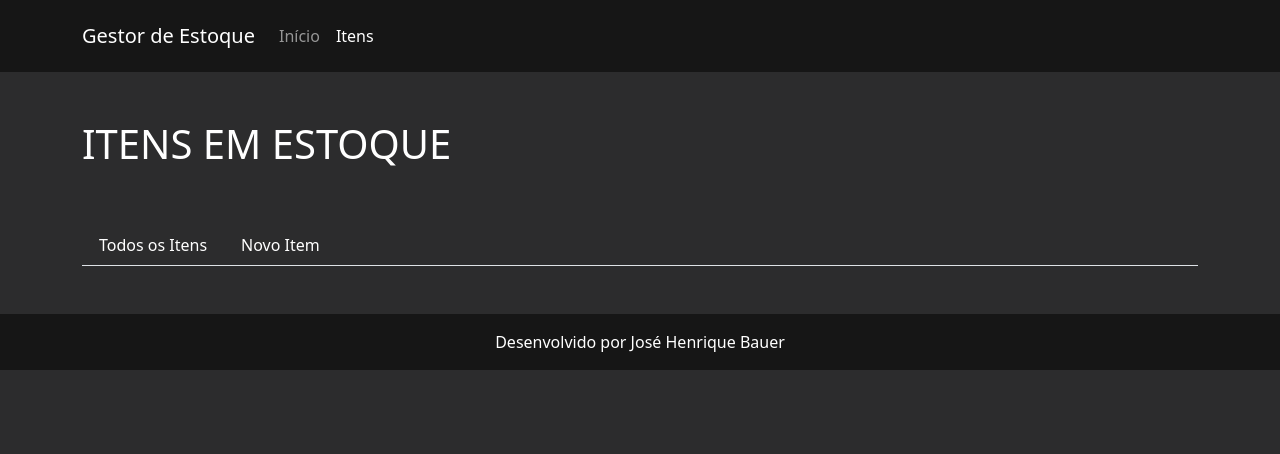
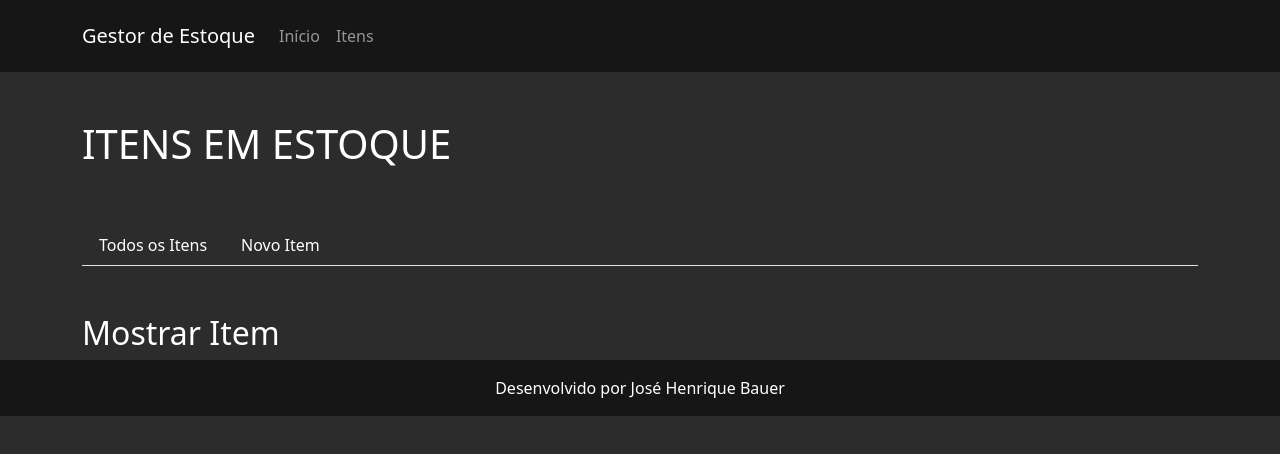
Before and after one commit to josebauer/gestor-de-estoque, a React (Vite) app: page /items/1 in a window 1280 px wide. Shown: the top 454 px of the page. Built offline with nearby package versions, Linux system fonts and the light colour scheme.

Commit message:
Arruma links de navegação e classes CSS

```diff
--- a/src/pages/RootLayout.jsx
+++ b/src/pages/RootLayout.jsx
@@ -1,5 +1,5 @@
 import { Container, Nav, Navbar } from "react-bootstrap";
-import { Outlet, useLocation } from "react-router-dom";
+import { Link, Outlet, useLocation } from "react-router-dom";
 
 export default function RootLayout() {
   const { pathname } = useLocation()
@@ -9,10 +9,20 @@ export default function RootLayout() {
       <header>
         <Navbar data-bs-theme="dark" className="navbar p-3">
           <Container>
-            <Navbar.Brand href="/">Gestor de Estoque</Navbar.Brand>
-            <Nav className="me-auto" defaultActiveKey={pathname === '/' ? '/' : '/items'}>
-              <Nav.Link href="/">Início</Nav.Link>
-              <Nav.Link href="/items">Itens</Nav.Link>
+            <Navbar.Brand as={Link} to="/">Gestor de Estoque</Navbar.Brand>
+            <Nav className="me-auto" defaultActiveKey="/">
+              <Nav.Link
+                as={Link}
+                to="/"
+                className={`${pathname === "/" ? "active" : ""}`}
+              >Início
+              </Nav.Link>
+              <Nav.Link
+                as={Link}
+                to="/items"
+                className={`${pathname === "/items" || pathname === "/items/new" ? "active" : ""}`}
+              >Itens
+              </Nav.Link>
             </Nav>
           </Container>
         </Navbar>
--- a/src/pages/items/ItemsLayout.jsx
+++ b/src/pages/items/ItemsLayout.jsx
@@ -1,5 +1,5 @@
 import { Container, Nav } from "react-bootstrap";
-import { Outlet, useLocation } from "react-router-dom";
+import { Link, Outlet, useLocation } from "react-router-dom";
 
 export default function ItemsLayout() {
   const { pathname } = useLocation()
@@ -11,18 +11,21 @@ export default function ItemsLayout() {
         <Nav
           variant="tabs"
           className="mb-5"
+          defaultActiveKey="/items"
         >
           <Nav.Item>
             <Nav.Link
               className={`navLink ${pathname === "/items" ? "active" : ""}`}
-              href="/items"
+              as={Link}
+              to="/items"
             >Todos os Itens
             </Nav.Link>
           </Nav.Item>
           <Nav.Item>
             <Nav.Link
               className={`navLink ${pathname === "/items/new" ? "active" : ""}`}
-              href="/items/new"
+              as={Link}
+              to="/items/new"
             >Novo Item
             </Nav.Link>
           </Nav.Item>
--- a/src/pages/items/ShowItem.jsx
+++ b/src/pages/items/ShowItem.jsx
@@ -1,6 +1,7 @@
 export default function ShowItem() {
   return (
     <>
+      <h2>Mostrar Item</h2>
     </>
   )
 }
```
